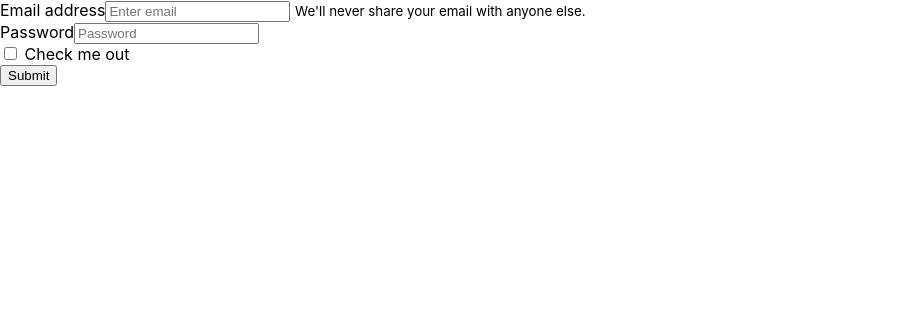
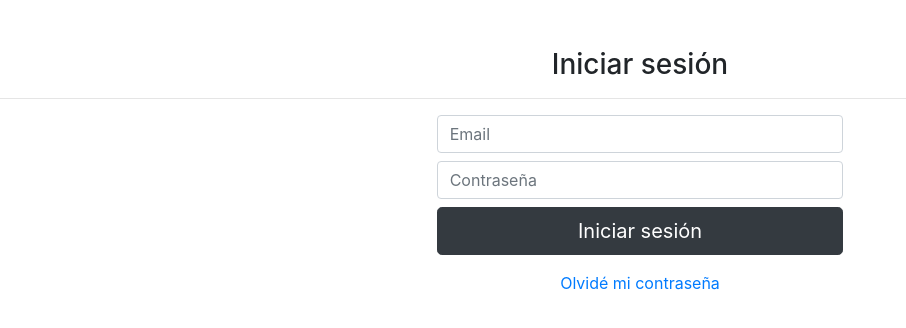
Before and after one commit to mabelRT/EY-Insurance, a React (Create React App) app: page / in a window 1280 px wide. Shown: the top 328 px of the page, without its empty margins (0-906 px from the left). Built offline with nearby package versions, Linux system fonts and the light colour scheme; no server answers; the database is empty.

Commit message:
DataProvider se lee Data

```diff
--- a/public/dani.js
+++ /dev/null
@@ -1 +0,0 @@
-console.log(hola) // prueba de push and pull
--- a/public/index.html
+++ b/public/index.html
@@ -5,6 +5,7 @@
     <link rel="icon" href="%PUBLIC_URL%/favicon.ico" />
     <meta name="viewport" content="width=device-width, initial-scale=1" />
     <meta name="theme-color" content="#000000" />
+    <link rel="stylesheet" href="https://cdn.jsdelivr.net/npm/bootstrap@4.0.0/dist/css/bootstrap.min.css" integrity="sha384-Gn5384xqQ1aoWXA+058RXPxPg6fy4IWvTNh0E263XmFcJlSAwiGgFAW/dAiS6JXm" crossorigin="anonymous">
     <meta
       name="description"
       content="Web site created using create-react-app"
--- a/src/App.js
+++ b/src/App.js
@@ -1,11 +1,15 @@
 import { Route, Routes } from 'react-router-dom';
 import Login from './components/Login';
+import ReadData from './components/ReadData';
+import ResetPassword from './components/ResetPassword';
 
 const App = () => {
   return (
     <>
         <Routes>
           <Route path="/" element={<Login />} />
+          <Route path="/reset" element={<ResetPassword />} />
+          <Route path="/home" element={<ReadData />} />
         </Routes>
     </>
   );
--- a/src/components/Login.jsx
+++ b/src/components/Login.jsx
@@ -1,16 +1,10 @@
 import React from "react";
 import { LoginContext } from "../context/LoginProvider";
-// import { Link } from "react-router-dom";
+import { Link } from "react-router-dom";
 
 const Login = () => {
-  const {
-    email,
-    setError,
-    password,
-    userLogin,
-    setPassword,
-    setEmail,
-  } = React.useContext(LoginContext);
+  const { email, setError, password, userLogin, setPassword, error, setEmail } =
+    React.useContext(LoginContext);
 
   const loginCount = (e) => {
     e.preventDefault();
@@ -35,48 +29,44 @@ const Login = () => {
   };
 
   return (
+    <main className="mt-5">
+      <div className="mt-5">
+        <h3 className="text-center">Iniciar sesión</h3>
+        <hr />
+        <div className="row justify-content-center">
+          <div className="col-12 col-sm-8 col-md-6 col-xl-4">
             <form onSubmit={loginCount}>
-      <div className="form-group">
-        <label>Email address</label>
+              {error ? <div className="alert alert-danger">{error}</div> : null}
               <input
                 type="email"
-          className="form-control"
-          id="exampleInputEmail1"
-          aria-describedby="emailHelp"
-          placeholder="Enter email"
+                className="form-control mb-2"
+                placeholder="Email"
                 onChange={(e) => setEmail(e.target.value)}
                 value={email}
               />
-          {" "}
-
-        <small id="emailHelp" className="form-text text-muted">
-          We'll never share your email with anyone else.
-        </small>
-      </div>
-      <div className="form-group">
-        <label >Password</label>
               <input
                 type="password"
-          className="form-control"
-          id="exampleInputPassword1"
-          placeholder="Password"
+                className="form-control mb-2"
+                placeholder="Contraseña"
                 onChange={(e) => setPassword(e.target.value)}
                 value={password}
               />
-          {" "}
+              <button className="btn btn-lg btn-dark btn-block" type="submit">
+                Iniciar sesión
+              </button>
+              <Link to={`/reset`}>
+                <p
+                  type="button"
+                  className="text-center mt-3"
+                >
+                  Olvidé mi contraseña
+                </p>
+              </Link>
+            </form>
           </div>
-      <div className="form-check">
-        <input type="checkbox" className="form-check-input" id="exampleCheck1"/>
-          {" "}
-
-        <label className="form-check-label" for="exampleCheck1">
-          Check me out
-        </label>
         </div>
-      <button type="submit" className="btn btn-primary">
-        Submit
-      </button>
-    </form>
+      </div>
+    </main>
   );
 };
 
--- /dev/null
+++ b/src/components/ReadData.jsx
@@ -0,0 +1,34 @@
+import React from "react";
+import { dataContext } from "../context/DataProvider";
+import { LoginContext } from "../context/LoginProvider";
+import { Link } from "react-router-dom";
+
+const ReadData = () => {
+  const { datos } = React.useContext(dataContext);
+  const { uidData } = React.useContext(LoginContext);
+  //console.log(datos)
+  console.log(uidData)
+
+  return (
+    <div className="mt-5">
+      <h1> ReadData </h1>
+
+      {datos.filter((e) => e.uid === uidData)
+      .map((item, id) => (
+        <p key={id} className="mt-3">
+          {" "}
+          {item.nombre} {item.apellidos}{" "}
+        </p>
+
+      ))}
+
+      <Link to={`/`}>
+        <p type="button" className="text-center mt-3">
+          Volver
+        </p>
+      </Link>
+    </div>
+  );
+};
+
+export default ReadData;
--- /dev/null
+++ b/src/components/ResetPassword.jsx
@@ -0,0 +1,46 @@
+import React from "react";
+import { LoginContext } from "../context/LoginProvider";
+
+const ResetPassword = () => {
+  const [email, setEmail] = React.useState("");
+
+  const { resetPassword, error, setError } = React.useContext(LoginContext);
+
+  const procesarDatos = (e) => {
+    e.preventDefault();
+    if (!email.trim()) {
+      console.log("Datos vacíos email!");
+      setError("Datos vacíos email!");
+      return;
+    }
+    setError(null);
+
+    resetPassword(email);
+  };
+
+  return (
+    <div className="mt-5">
+      <h3 className="text-center">Recuperar contraseña</h3>
+      <hr />
+      <div className="row justify-content-center">
+        <div className="col-12 col-sm-8 col-md-6 col-xl-4">
+          <form onSubmit={procesarDatos}>
+            {error ? <div className="alert alert-danger">{error}</div> : null}
+            <input
+              type="email"
+              className="form-control mb-2"
+              placeholder="Ingrese Email"
+              onChange={(e) => setEmail(e.target.value)}
+              value={email}
+            />
+            <button className="btn btn-lg btn-dark btn-block" type="submit">
+              Recuperar
+            </button>
+          </form>
+        </div>
+      </div>
+    </div>
+  );
+};
+
+export default ResetPassword;
--- /dev/null
+++ b/src/context/DataProvider.jsx
@@ -0,0 +1,66 @@
+import React from 'react';
+import {
+    collection,
+    onSnapshot,
+  } from "firebase/firestore"
+
+import { db } from "../firebase.js";
+//import 'moment/locale/es' // Pasar a español fecha
+
+export const dataContext = React.createContext()
+
+const DataProvider = (props) => {
+
+
+const [cliente, setCliente] = React.useState()
+const [pedido, setPedido] = React.useState([])
+const [datos, setDatos] = React.useState([]);
+const [stateOrder, setStateOrder] = React.useState(false)
+const [error, setError] = React.useState(null)
+const [modalActive, setModalActive] = React.useState(false)
+const [idAction, setIdAction] = React.useState()
+
+const [status, setStatus] = React.useState(0)
+
+
+
+ //----------------------- FireStore ------------------
+React.useEffect(() => {
+    onSnapshot(
+      collection(db, "users"),
+      (snapshot) => {
+        const users = snapshot.docs.map((user) => {
+          return { ...user.data(), id: user.id };
+        })
+        //console.log(orders)
+        setDatos(users);
+      }
+    )
+
+}, [])
+
+
+ const totalProps = {
+     cliente,
+     setCliente,
+     pedido,
+     setPedido,
+     datos,
+     stateOrder,
+     error,
+     idAction,
+     status,
+     modalActive,
+     setModalActive,
+
+ }
+
+
+return (
+<dataContext.Provider value= {totalProps}>
+      {props.children}
+  </dataContext.Provider>
+)
+};
+
+export default DataProvider;
--- a/src/context/LoginProvider.jsx
+++ b/src/context/LoginProvider.jsx
@@ -5,9 +5,9 @@ import { app } from "../firebase.js";
 import { useNavigate } from "react-router-dom";
 import {
   getAuth,
-  createUserWithEmailAndPassword,
+  //createUserWithEmailAndPassword,
   signInWithEmailAndPassword,
-  updateProfile,
+  //updateProfile,
   onAuthStateChanged,
   sendPasswordResetEmail,
   signOut
@@ -25,12 +25,14 @@ const LoginProvider = (props) => {
   const [password, setPassword] = React.useState("");
   const [error, setError] = React.useState("");
   const [esRegistro, setEsRegistro] = React.useState(false);
+  const [uidData, setUid] = React.useState("");
+
 
 
   //const history = useHistory()
   let navigate = useNavigate();
 
-  // crear cuenta con contraseña
+ /*  // crear cuenta con contraseña
   const userRegister = (email, password, name) => {
     createUserWithEmailAndPassword(auth, email, password)
       .then((userCredential) => {
@@ -61,7 +63,7 @@ const LoginProvider = (props) => {
         // ..
         console.log(error.code);
       });
-  };
+  }; */
 
   // login con cuenta ya creada
   const userLogin = (email, password) => {
@@ -78,8 +80,9 @@ const LoginProvider = (props) => {
         setPassword("");
         setName("");
         setError(null);
+        setUid(user.uid)
         //history.push("/role")
-        navigate("/role");
+        navigate("/home");
       })
       .catch((error) => {
         if (error.code === "auth/missing-email") {
@@ -128,13 +131,16 @@ const resetPassword = (email) => {
   sendPasswordResetEmail(auth, email)
   .then(() => {
     console.log('contraseña actualizada')
-    navigate("/login");
+    navigate("/");
   })
   .catch((error) => {
     console.log(error)
     if (error.code === "auth/missing-email") {
       setError("Este correo no está registrado.");
     }
+    if (error.code === "auth/user-not-found") {
+        setError("Este correo no está registrado.");
+      }
     // ..
   });
 }
@@ -142,7 +148,7 @@ const resetPassword = (email) => {
 
 
   const totalProps = {
-    userRegister,
+    //userRegister,
     userLogin,
     auth,
     email,
@@ -157,7 +163,8 @@ const resetPassword = (email) => {
     setEmail,
     signOff,
     firebaseUser,
-    resetPassword
+    resetPassword,
+    uidData
   };
 
   return (
--- a/src/firebase.js
+++ b/src/firebase.js
@@ -1,5 +1,7 @@
 // Import the functions you need from the SDKs you need
 import { initializeApp } from "firebase/app";
+import { getFirestore } from "firebase/firestore";
+
 // TODO: Add SDKs for Firebase products that you want to use
 // https://firebase.google.com/docs/web/setup#available-libraries
 
@@ -15,3 +17,4 @@ const firebaseConfig = {
 
 // Initialize Firebase
 export const app = initializeApp(firebaseConfig);
+export const db = getFirestore(app);
--- a/src/index.js
+++ b/src/index.js
@@ -5,12 +5,16 @@ import App from './App';
 import reportWebVitals from './reportWebVitals';
 import { BrowserRouter } from 'react-router-dom';
 import LoginProvider from "./context/LoginProvider"
+import DataProvider from './context/DataProvider';
+
 
 ReactDOM.render(
   <BrowserRouter>
     <React.StrictMode>
     <LoginProvider>
+      <DataProvider>
       <App/>
+      </DataProvider>
     </LoginProvider>
     </React.StrictMode>
   </BrowserRouter>,
```
Also changed, not shown: src/styles/home.css (added). Lines whose indentation alone changed are shown as unchanged.
